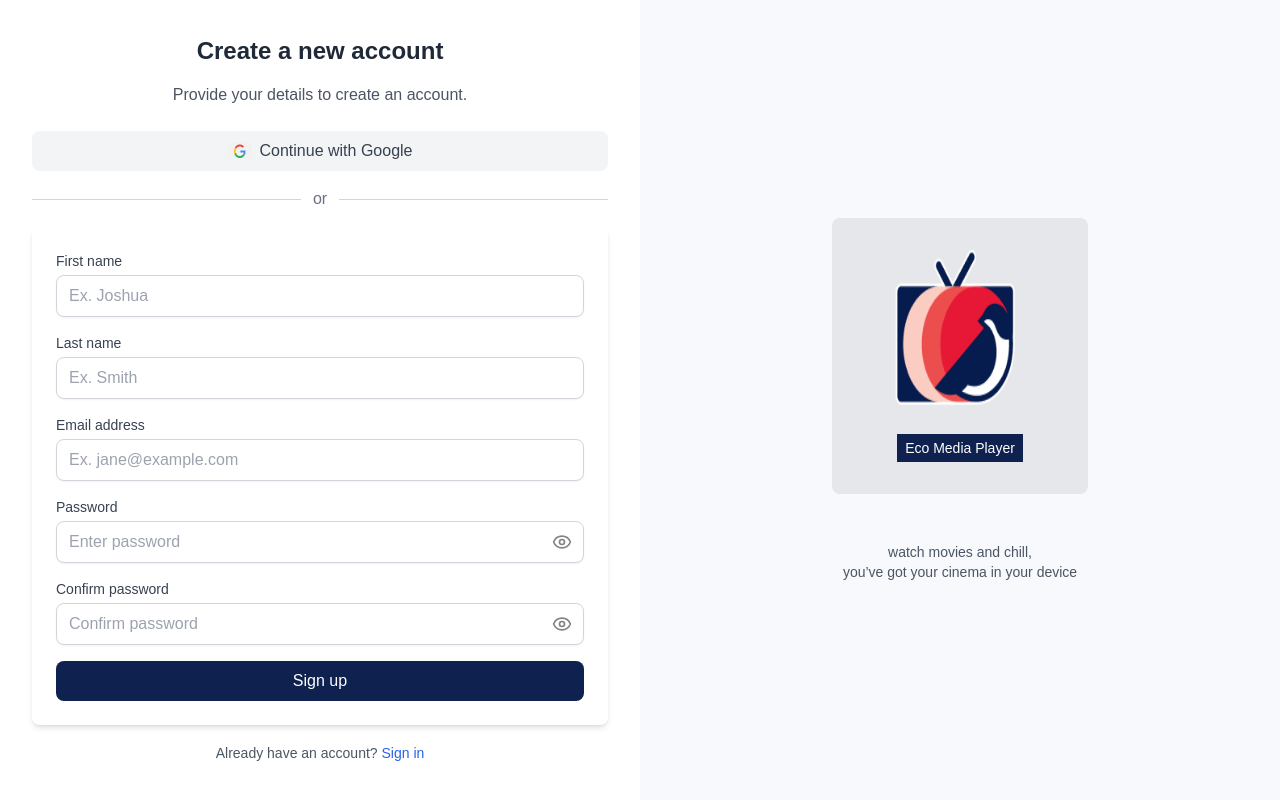
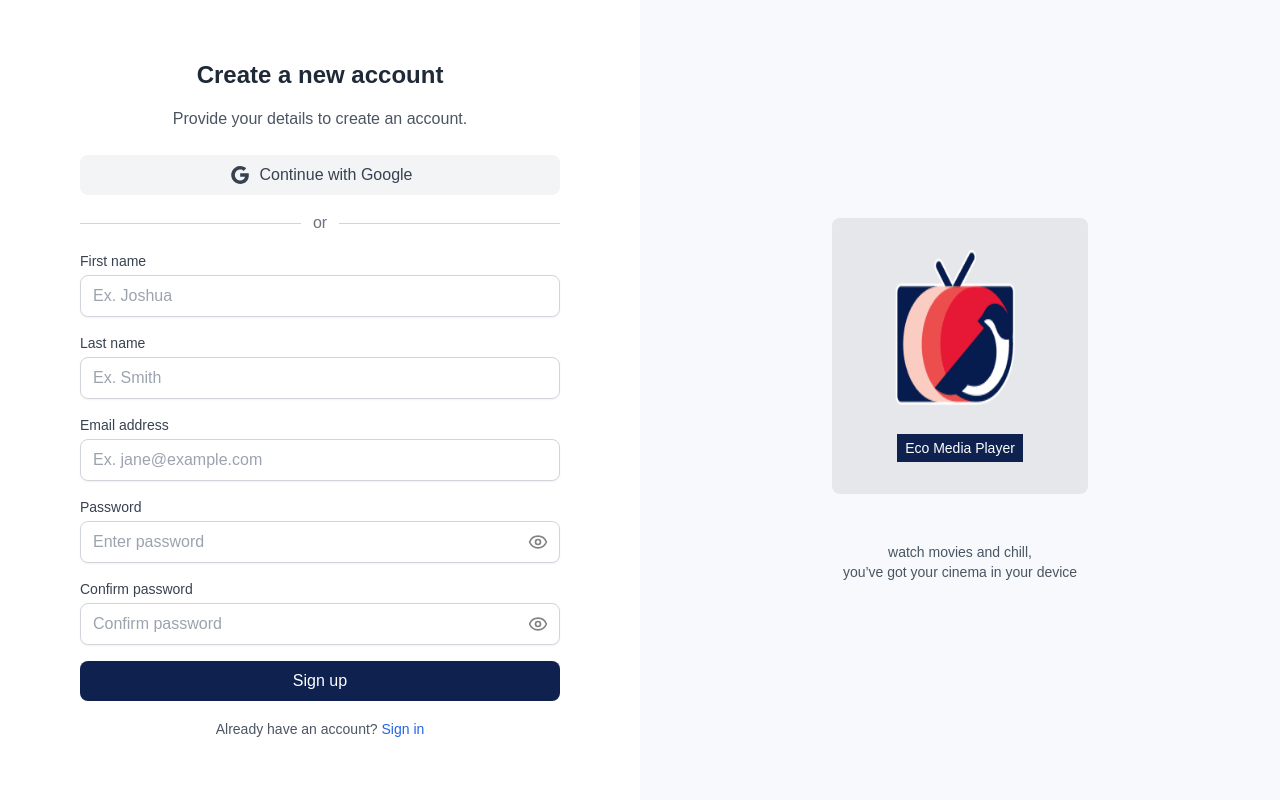
Before and after one commit to dawazakx/echo_med-a_player_web_user, a Next.js app: page /auth/register in a window 1280 px wide. Built offline with nearby package versions, Linux system fonts and the light colour scheme.

Commit message:
comments fixed

```diff
--- a/package.json
+++ b/package.json
@@ -19,6 +19,7 @@
     "next": "13.5.6",
     "react": "^18",
     "react-dom": "^18",
+    "react-icons": "^5.3.0",
     "react-redux": "^9.1.2",
     "yup": "^1.4.0"
   },
--- a/pages/auth/login.tsx
+++ b/pages/auth/login.tsx
@@ -6,6 +6,7 @@ import { loginValidationSchema } from "@/utils/yup.validation";
 import Link from "next/link";
 import { useRouter } from "next/router";
 import { toast } from "react-toastify";
+import { AiOutlineGoogle } from "react-icons/ai"; // Import Google icon
 
 const UserLogin: React.FC = () => {
   const [open, setOpen] = useState(false);
@@ -41,7 +42,7 @@ const UserLogin: React.FC = () => {
     <div className="min-h-screen flex items-center justify-center bg-white">
       <div className="flex flex-col lg:flex-row w-full overflow-hidden">
         {/* Left side - login form */}
-        <div className="w-full lg:w-1/2 p-8 flex flex-col justify-center">
+        <div className="w-full lg:w-1/2 p-8 md:px-20 flex flex-col justify-center">
           <h2 className="text-2xl font-bold text-gray-800 text-center mb-4">
             Sign in to your account
           </h2>
@@ -51,11 +52,7 @@ const UserLogin: React.FC = () => {
 
           {/* Google Sign-in Button */}
           <button className="w-full flex items-center justify-center bg-gray-100 text-gray-700 py-2 px-4 rounded-lg mb-4 hover:bg-gray-200 transition-colors duration-300">
-            <img
-              src="/assets/google-logo.png"
-              alt="Google Icon"
-              className="w-6 h-4 mr-2"
-            />
+            <AiOutlineGoogle className="w-6 h-6 mr-2" /> {/* Google icon */}
             Continue with Google
           </button>
 
@@ -67,7 +64,6 @@ const UserLogin: React.FC = () => {
           </div>
 
           {/* Formik form for login */}
-          <div className="p-6 bg-white rounded-lg shadow-md">
           <Formik
             initialValues={{
               email: "",
@@ -152,7 +148,6 @@ const UserLogin: React.FC = () => {
               </Form>
             )}
           </Formik>
-          </div>
 
           {/* Additional Links */}
           <div className="mt-4 text-center">
--- a/pages/auth/register.tsx
+++ b/pages/auth/register.tsx
@@ -6,6 +6,7 @@ import { signupValidationSchema } from "@/utils/yup.validation";
 import Link from "next/link";
 import { useRouter } from "next/router";
 import { toast } from "react-toastify";
+import { AiOutlineGoogle } from "react-icons/ai"; // Import Google icon
 
 const UserRegister: React.FC = () => {
   const [open, setOpen] = useState(false);
@@ -41,7 +42,7 @@ const UserRegister: React.FC = () => {
     <div className="min-h-screen flex items-center justify-center bg-white">
       <div className="flex flex-col lg:flex-row w-full overflow-hidden">
         {/* Left side - Register form */}
-        <div className="w-full lg:w-1/2 p-8 flex flex-col justify-center">
+        <div className="w-full lg:w-1/2 p-8 md:px-20 flex flex-col justify-center">
           <h2 className="text-2xl font-bold text-gray-800 text-center mb-4">
             Create a new account
           </h2>
@@ -49,15 +50,12 @@ const UserRegister: React.FC = () => {
             Provide your details to create an account.
           </p>
 
-          {/* Google Sign-in Button */}
-          <button className="w-full flex items-center justify-center bg-gray-100 text-gray-700 py-2 px-4 rounded-lg mb-4 hover:bg-gray-200 transition-colors duration-300">
-            <img
-              src="/assets/google-logo.png"
-              alt="Google Icon"
-              className="w-6 h-4 mr-2"
-            />
-            Continue with Google
-          </button>
+        {/* Google Sign-in Button */}
+<button className="w-full flex items-center justify-center bg-gray-100 text-gray-700 py-2 px-4 rounded-lg mb-4 hover:bg-gray-200 transition-colors duration-300">
+  <AiOutlineGoogle className="w-6 h-6 mr-2" />
+  Continue with Google
+</button>
+
 
           {/* Divider with 'or' text */}
           <div className="flex items-center justify-between mb-4">
@@ -67,7 +65,7 @@ const UserRegister: React.FC = () => {
           </div>
 
           {/* Formik form for register */}
-          <div className="p-6 bg-white rounded-lg shadow-md">
+
             <Formik
               initialValues={{
                 firstName: "",
@@ -245,7 +243,7 @@ const UserRegister: React.FC = () => {
                 </Form>
               )}
             </Formik>
-          </div>
+
 
           {/* Additional Links */}
           <div className="mt-4 text-center">
```
Also changed, not shown: 1 other file (tests, documents, lock files or other folders). Lines whose indentation alone changed are shown as unchanged.
